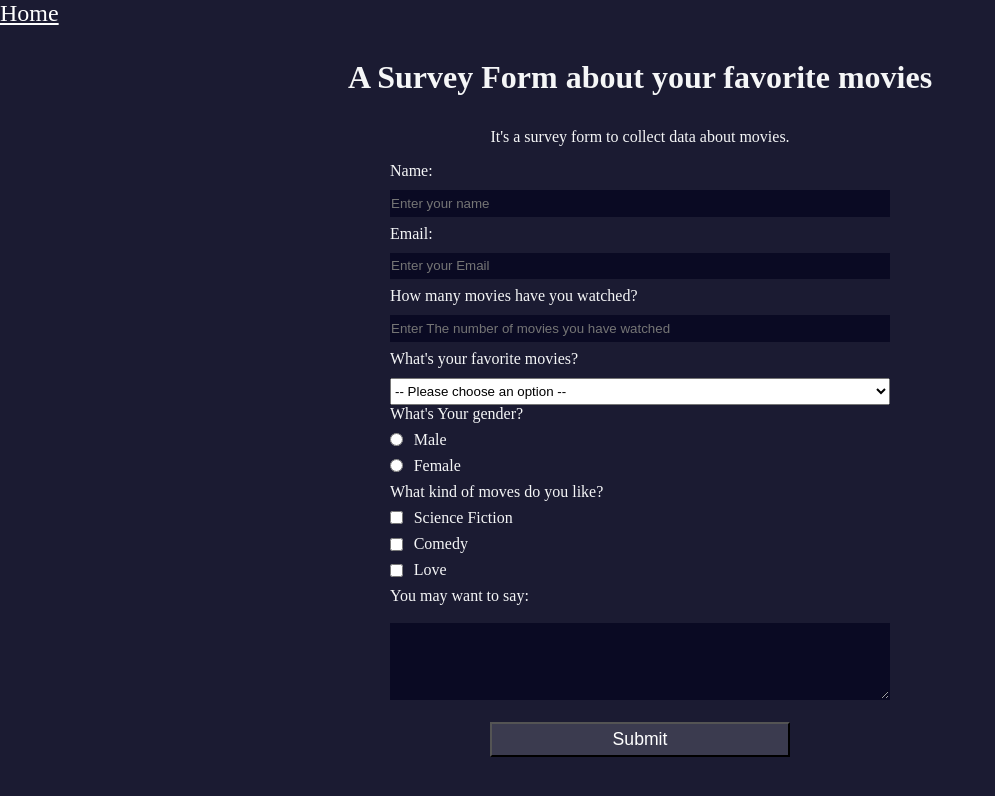
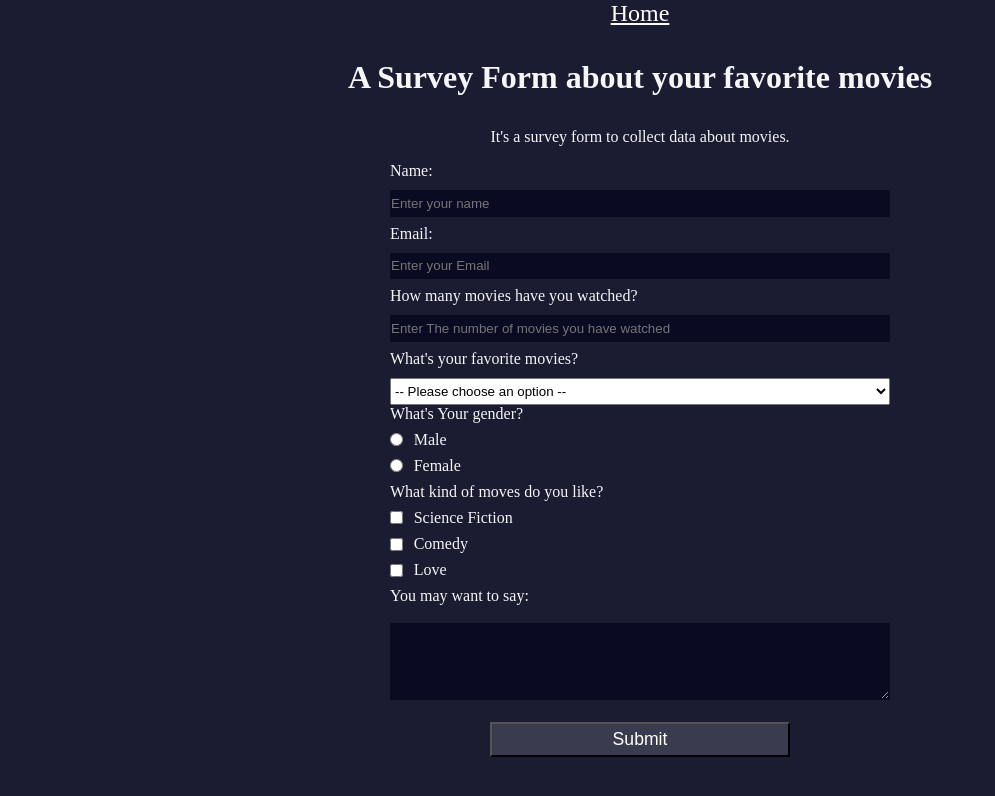
Before and after one commit to tianheg/freeCodeCamp, a Next.js app: page /01-survey-form in a window 1280 px wide. Shown: the top 796 px of the page, without its empty margins (0-995 px from the left). Built offline with nearby package versions, Linux system fonts and the light colour scheme.

Commit message:
center Home

```diff
--- a/app/home.jsx
+++ b/app/home.jsx
@@ -2,8 +2,13 @@ import Link from 'next/link'
 
 export default function Home() {
   return (
-    <Link style={{ color: 'white', fontSize: '1.5rem' }} href="/">
-      Home
-    </Link>
+    <div style={{ textAlign: 'center' }}>
+      <Link
+        style={{ color: 'white', fontSize: '1.5rem', textAlign: 'center' }}
+        href="/"
+      >
+        Home
+      </Link>
+    </div>
   )
 }
```
